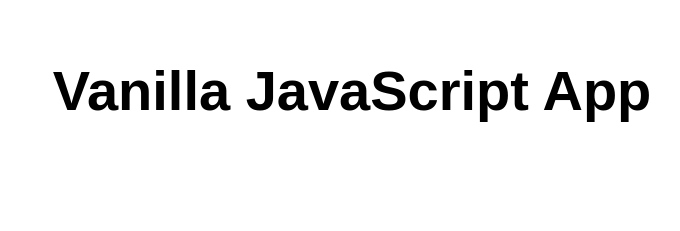
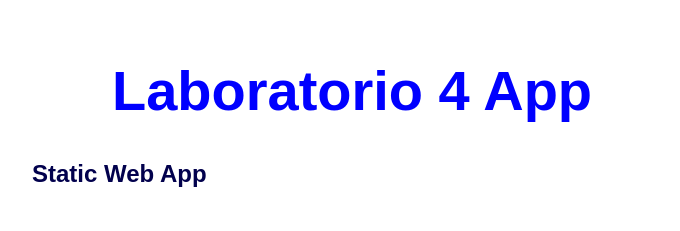
Before and after one commit to jqu1ntas/my-first-static-web-app, a website: page src/index.html in a window 1280 px wide. Shown: the whole page, without its empty margins (288-968 px from the left). Drawn offline with Linux system fonts and the light colour scheme.

Commit message:
Update index.html

```diff
--- a/src/index.html
+++ b/src/index.html
@@ -5,12 +5,13 @@
   <meta charset="UTF-8">
   <meta name="viewport" content="width=device-width, initial-scale=1.0">
   <link rel="stylesheet" href="styles.css">
-  <title>Vanilla JavaScript App</title>
+  <title>Joana Quintas</title>
 </head>
 
 <body>
   <main>
-    <h1>Vanilla JavaScript App</h1>
+    <h1 style="color:blue;">Laboratorio 4 App</h1>
+    <h2 style="color:rgb(2, 1, 77);">Static Web App</h1>
   </main>
 </body>
 
```
